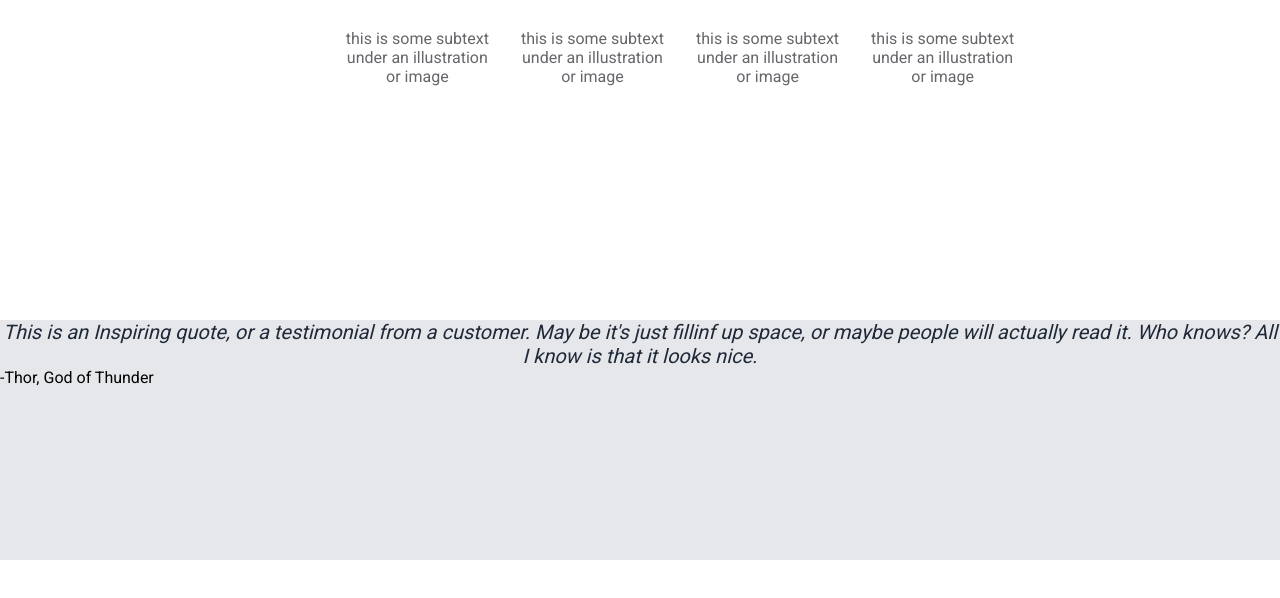
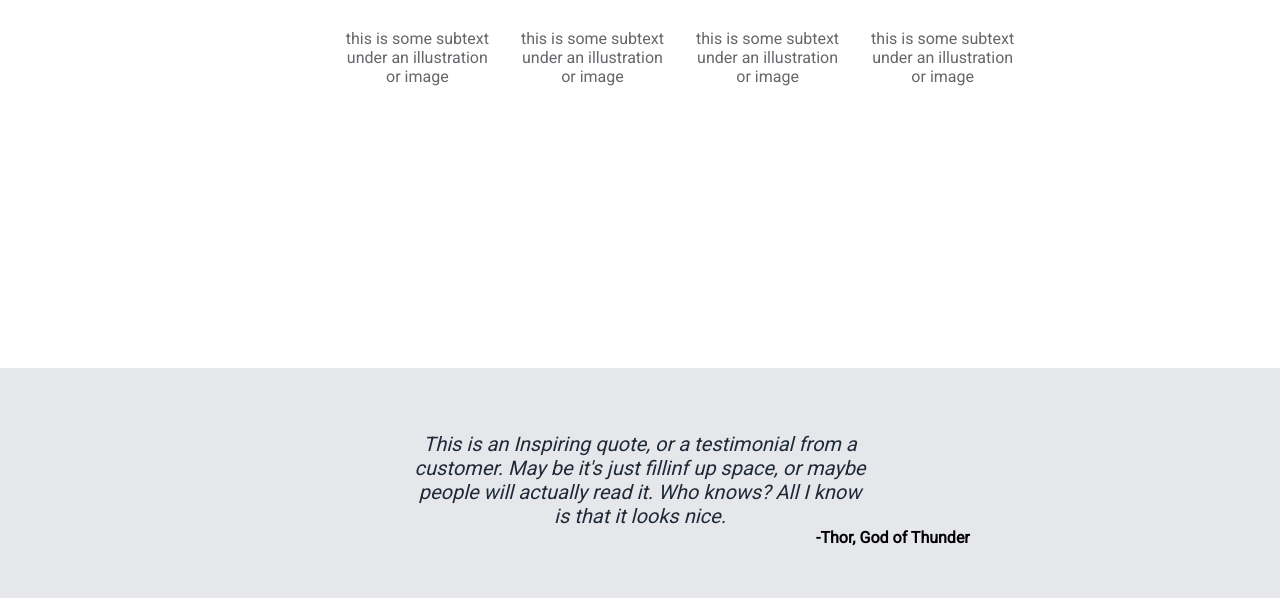
Before and after one commit to IRUMVAEmmanuel1/Odin-Landing-Page, a plain HTML site: page index.html in a window 1280 px wide. Shown: the part 592-1190 px from the top of the page. Before the commit the page ends 1152 px from the top, so only its background shows below. Drawn offline with Linux system fonts and the light colour scheme.

Commit message:
added files

```diff
--- a/css/style.css
+++ b/css/style.css
@@ -118,8 +118,18 @@ body {
     height: 15rem;
 }
 .inspire{
+    padding-top: 4rem;
     text-align: center;
     font-size: 20px;
     font-style: italic;
     color: #1F2937;
+    direction: ltr;
 }
+
+.inspire.quotes{
+    margin-top: 3rem;
+}
+.gud{
+    font-weight: bold;
+    margin-left: 51rem;
+}
--- a/index.html
+++ b/index.html
@@ -71,8 +71,8 @@
                 </div>
             </div>
             <div class="thunder">
-                <p class="inspire">This is an Inspiring quote, or a testimonial from a customer. May be it's just fillinf up space, or maybe people will actually read it. Who knows? All I know is that it looks nice.</p>
-                <div class="gud">-Thor, God of Thunder</div>
+                <p class="inspire quotes">This is an Inspiring quote, or a testimonial from a<br> customer. May be it's just fillinf up space, or maybe<br> people will actually read it. Who knows? All I know <br> is that it looks nice.</p>
+                <p class="gud">-Thor, God of Thunder</p>
             </div>
 		</div>
 	</body>
```
